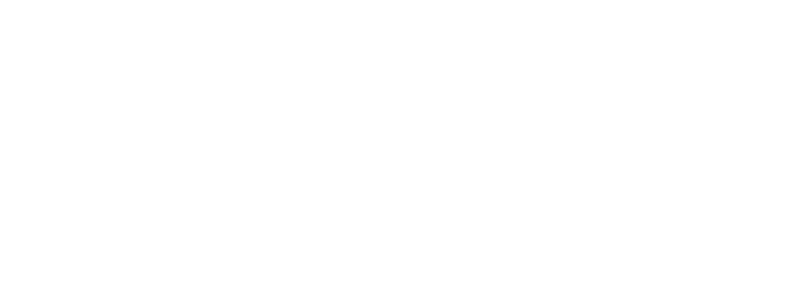
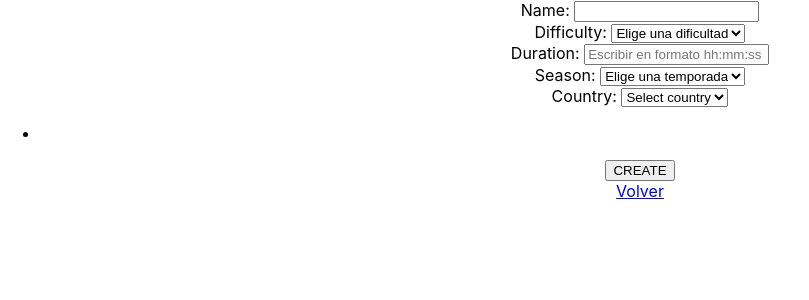
Before and after one commit to RodH24/countries, a React (Create React App) app in the folder client/: page /form in a window 1280 px wide. Before the commit this address had no page. Shown: the top 300 px of the page, without its empty margins (0-809 px from the left). Built offline with nearby package versions, Linux system fonts and the light colour scheme.

Commit message:
seventh commit

```diff
--- a/client/src/App.js
+++ b/client/src/App.js
@@ -4,17 +4,19 @@
 import Landing from './views/Landing/Landing';
 import Home from './views/Home/Home';
 import Detail from './views/Detail/Detail';
+import  Form from './views/Form/Form';
 
 function App() {
   const location= useLocation();
 
   return (
     <div className="App">
-      {location.pathname !== "/" && <NavBar />}
+      {location.pathname === "/home" && <NavBar />}
       <Routes>
         <Route path='/' element={<Landing />}></Route>
         <Route path='/home' element={<Home />} />
         <Route path='/countries/:id' element={<Detail />}></Route>
+        <Route path='/form' element={<Form />} />
       </Routes>
     </div>
   );
--- a/client/src/Components/Card/Card.jsx
+++ b/client/src/Components/Card/Card.jsx
@@ -6,15 +6,15 @@
 
 
     return(
-         <div className={`${style.countryCard}`}>
+         <div className={`${style.Card}`}>
               <div className={`${style.countryImg}`}>
                    <h1>{flag}</h1>
               </div>
-              <div className={`${style.countryInfo}`}>
+              <div>
                    <h3>{name}</h3>
-                   <p><span>Codigo: </span>{code}</p>
+                   {/* <p><span>Codigo: </span>{code}</p> */}
                    <p><span>Continente: </span>{continent}</p>
-                   <p><span>Población: </span>{population}</p>
+                   {/* <p><span>Población: </span>{population}</p> */}
                    <Link to={`/countries/${id}`} className={style.button}>Mas Informacion</Link>
 
 
--- a/client/src/Components/Card/Card.module.css
+++ b/client/src/Components/Card/Card.module.css
@@ -1,3 +1,13 @@
+.card{
+    height: fit-content;
+    display: flex;
+    flex-direction: column;
+    padding: 1rem 1rem 2rem;
+    background: #f8f3e8;
+    box-shadow: 0 0 40px rgba(0, 0, 0, 0.2), 0 0 40px rgba(0, 0, 0, 0.2);
+    border-radius: 3px;
+}
+
 .countryImg{
     font-size: 80px;
 }
--- a/client/src/Components/NavBar/NavBar.jsx
+++ b/client/src/Components/NavBar/NavBar.jsx
@@ -1,11 +1,18 @@
-import { Link } from "react-router-dom";
+import { NavLink } from "react-router-dom";
 import styles from "./NavBar.module.css"
 
 const NavBar = () => {
-    <div className={styles.mainContainer}>
-        <Link to="/home">HOME</Link>
-        <link to="/form">NUEVA ACTIVIDAD</link>
+    return(
+        <div>
+    {/* <div>
+        <NavLink to="/"></NavLink>
+    </div> */}
+    <div>
+        <NavLink to="/">INICIO</NavLink>
+        <NavLink to="/form">NUEVA ACTIVIDAD</NavLink>
     </div>
+    </div>
+    )
 }
 
 export default NavBar;
--- a/client/src/views/Detail/Detail.jsx
+++ b/client/src/views/Detail/Detail.jsx
@@ -22,7 +22,7 @@
               </div>
               <div className={`${style.info}`}>
                    <p>Nombre: <span>{country.name}</span></p>
-                   <p>Codigo: <span>{country.code}</span></p>
+                   <p>Codigo: <span>{country.id}</span></p>
                    <p>Capital: <span>{country.capital}</span></p>
                    <p>Poblacion: <span>{country.population}</span></p>
                    <p>Continente: <span>{country.continent}</span></p>
--- /dev/null
+++ b/client/src/views/Form/Form.jsx
@@ -0,0 +1,137 @@
+import {React, useState} from 'react';
+import { useSelector } from 'react-redux';
+import { Link } from 'react-router-dom';
+import axios from 'axios';
+
+const Form = ()=>{
+
+    const countries = useSelector(state => state.countries);
+    const [form, setForm] = useState({
+        idCountries: [],
+        name:"",
+        difficulty:"",
+        duration:"",
+        season: "",
+        selector: ""
+    })
+
+    const [errors, setErrors] = useState({
+        name:"",
+        difficulty:"",
+        duration:"",
+        season: "",
+        selector: ""
+    })
+
+    // const pushCountry = (event) =>{
+    //     const value = event.target.value;
+    //     const aux = form.idCountries;
+    //     aux.push(value);
+    //     setForm({
+    //         ...form,
+    //         idCountries: aux
+    //     })
+    // }
+
+    const changeHandler = (event) => {
+        const property = event.target.name;
+        const value = event.target.value;
+
+        validate({...form, [property]:value})
+        setForm({...form, [property]:value})
+    }
+
+    const handleSelect = (id) => {
+        setForm({
+            ...form,
+            countries: [...form.idCountries, id.target.value]
+        })
+    }
+
+    const handleDelete = (e) => {
+        setForm({
+            ...form,
+            countries: form.idCountries.filter(c => c !== e)
+        })
+    }
+
+    const validate = (form) => {
+        if(form.name==="") setErrors({...errors, name:"Agregue un nombre a la actividad"})
+        else setErrors({...errors, name:""})
+        if(form.difficulty==="") setErrors({...errors, difficulty:"Agregue un nombre a la actividad"})
+        else setErrors({...errors, difficulty:""})
+        if(form.duration==="") setErrors({...errors, duration:"Agregue un nombre a la actividad"})
+        else setErrors({...errors, duration:""})
+        if(form.season==="") setErrors({...errors, season:"Agregue un nombre a la actividad"})
+        else setErrors({...errors, season:""})
+    }
+
+    const submitHandler = (event) =>{
+        event.preventDefault()
+        axios.post("http://localhost:3001/pi/activities", form)
+        .then(res=>alert("La actividad se creo correctamente"))
+        .catch(err=>alert(err))
+    }
+
+    return(
+        <form onSubmit={submitHandler}>
+            <div>
+            <div>
+                <label>Name: </label>
+                <input type="text" value={form.name} onChange={changeHandler} name="name" />
+                <span>{errors.name}</span>
+            </div>
+            <div>
+                <label>Difficulty: </label>
+                <select name="difficulty" onChange={changeHandler} value={form.difficulty}>
+                         <option value="">Elige una dificultad</option>
+                         <option value="1">1</option>
+                         <option value="2">2</option>
+                         <option value="3">3</option>
+                         <option value="4">4</option>
+                         <option value="5">5</option>
+                </select>
+                <span>{errors.difficulty}</span>
+            </div>
+            <div>
+                <label>Duration: </label>
+                <input type="text" value={form.duration} placeHolder="Escribir en formato hh:mm:ss" onChange={changeHandler} name="duration" />
+                <span>{errors.duration}</span>
+            </div>
+            <div>
+                <label>Season: </label>
+                <select name="season" onChange={changeHandler} value={form.season}>
+                         <option value="">Elige una temporada</option>
+                         <option value="winter">Invierno</option>
+                         <option value="spring">Primavera</option>
+                         <option value="summer">Verano</option>
+                         <option value="autumm">Otono</option>
+                    </select>
+                    <span>{errors.season}</span>
+            </div>
+            <div>
+                <label>Country: </label>
+                                <select onChange={handleSelect} required>
+                                    <option value="" hidden>Select country</option>
+                                    {countries.map(e => (
+                                        <option value={e.id} name="countries" key={e.id} >{e.name}</option>
+                                    ))}
+                                </select>
+                            </div>
+                            <div>
+                                <ul>
+                                    <li>{form.idCountries.map(i =>
+                                        <div>
+                                            {i}
+                                            <button onClick={() => handleDelete(i)} type="button">X</button>
+                                        </div>)}</li>
+                                </ul>
+            </div>
+            <button type="submit">CREATE</button>
+            </div>
+            <Link to="/home">Volver</Link>
+        </form>
+    )
+}
+
+export default Form;
--- a/client/src/views/Home/Home.jsx
+++ b/client/src/views/Home/Home.jsx
@@ -2,7 +2,6 @@
 import { useDispatch } from "react-redux";
 import { getCountries, getByName, setContinent } from "../../redux/actions";
 import { useSelector } from "react-redux";
-// import searchBar from "../../Components/SearchBar/SearchBar";
 import Paginate from "../Paginate/Paginate"
 import Card from "../../Components/Card/Card"
 import style from "./Home.module.css"
@@ -30,14 +29,12 @@
 
       const cambiarContinente = (e) =>{
         dispatch(setContinent(e.target.value));
-        console.log('entro?');
       }
 
       return (
-
+        <div className={style.div_screen}>
         <div className={`${style.container}`}>
-
-          <div className={style.container}>
+              <div className={style.container}>
                   <div>
                     <input onChange={(e)=> setCountry(e.target.value)} type="text" name="searchCountry" placeholder="Buscar Pais" className={style.searchBar}/>
                   </div>
@@ -64,10 +61,10 @@
                   </div>
           </div>
 
-          <div className={`${style.containerCards}`}>
+          <div className={style.container}>
             {countries.length > 0 ? countries.map((country, index) =>{
             if(currentPage === 1 & index <10){
-              return (<Card
+              return (<div className={style.containerCards}><Card
                 key={country.id}
                 id = {country.id}
                 flag={country.flag}
@@ -75,7 +72,7 @@
                 name={country.name}
                 continent={country.continent}
                 population={country.population}
-              />)
+              /></div>)
             }
             else if(currentPage !== 1 && index >= ((currentPage-1)*10)-1 && (index < (currentPage*10)-1)){
               return (<Card
@@ -87,7 +84,7 @@
                 continent={country.continent}
                 population={country.population}
               />)}}):
-              <div className={style.noHay}>
+              <div>
                 <p>No hay paises. Intenta otra busqueda.</p>
               </div>}
           </div>
@@ -96,6 +93,7 @@
             <Paginate countriesLength={countries.length}/>
           </div>
         </div>
+        </div>
       )
     };
 
```
Also changed, not shown: client/src/views/Home/Home.module.css (+27 -136 lines), client/src/views/index.js (added, +11 -0 lines), client/src/Components/CardsContainer/CardsContainer.module.css (deleted), client/src/views/Form/Form.module.css (added), 2 other files (tests, documents, lock files or other folders).
